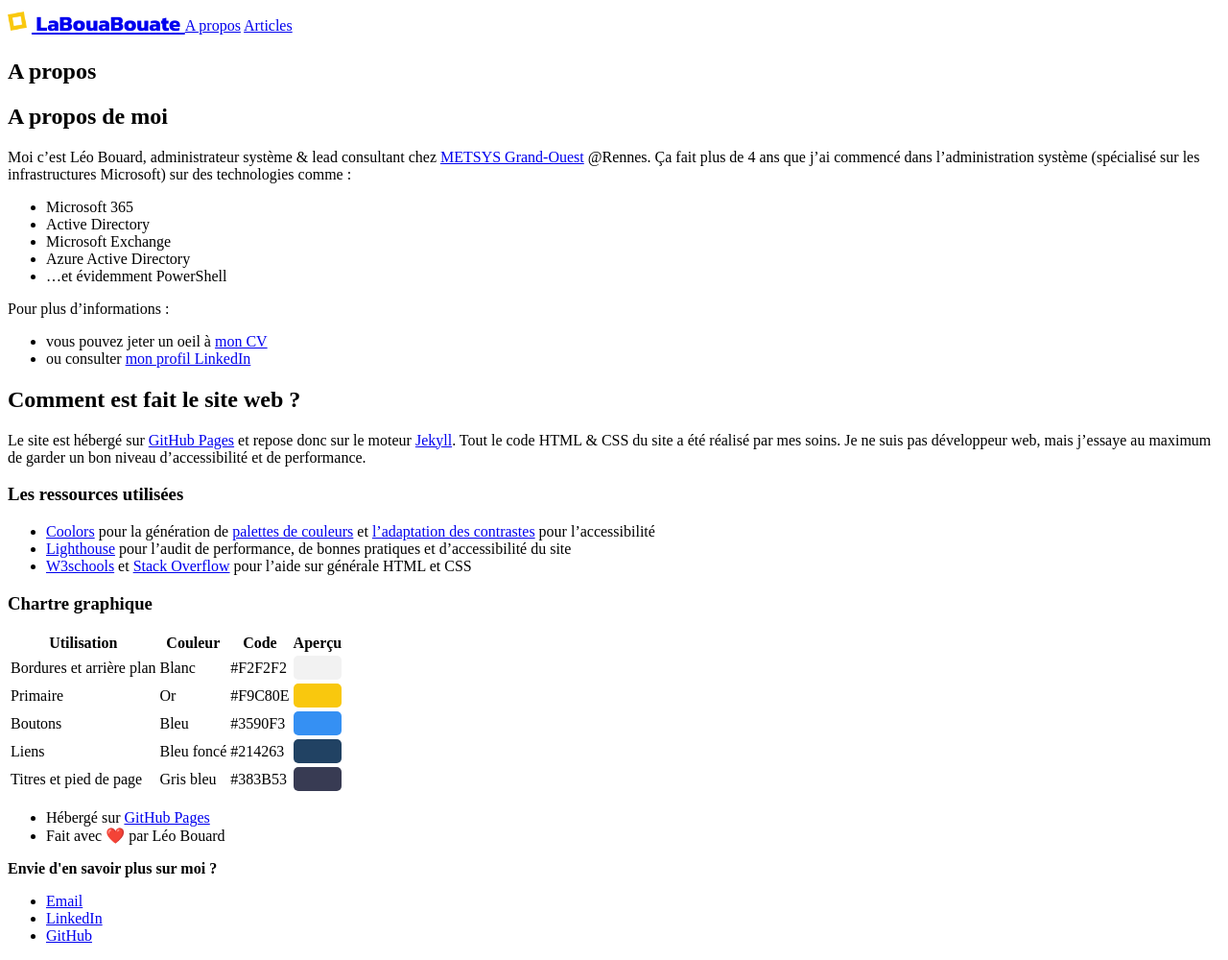
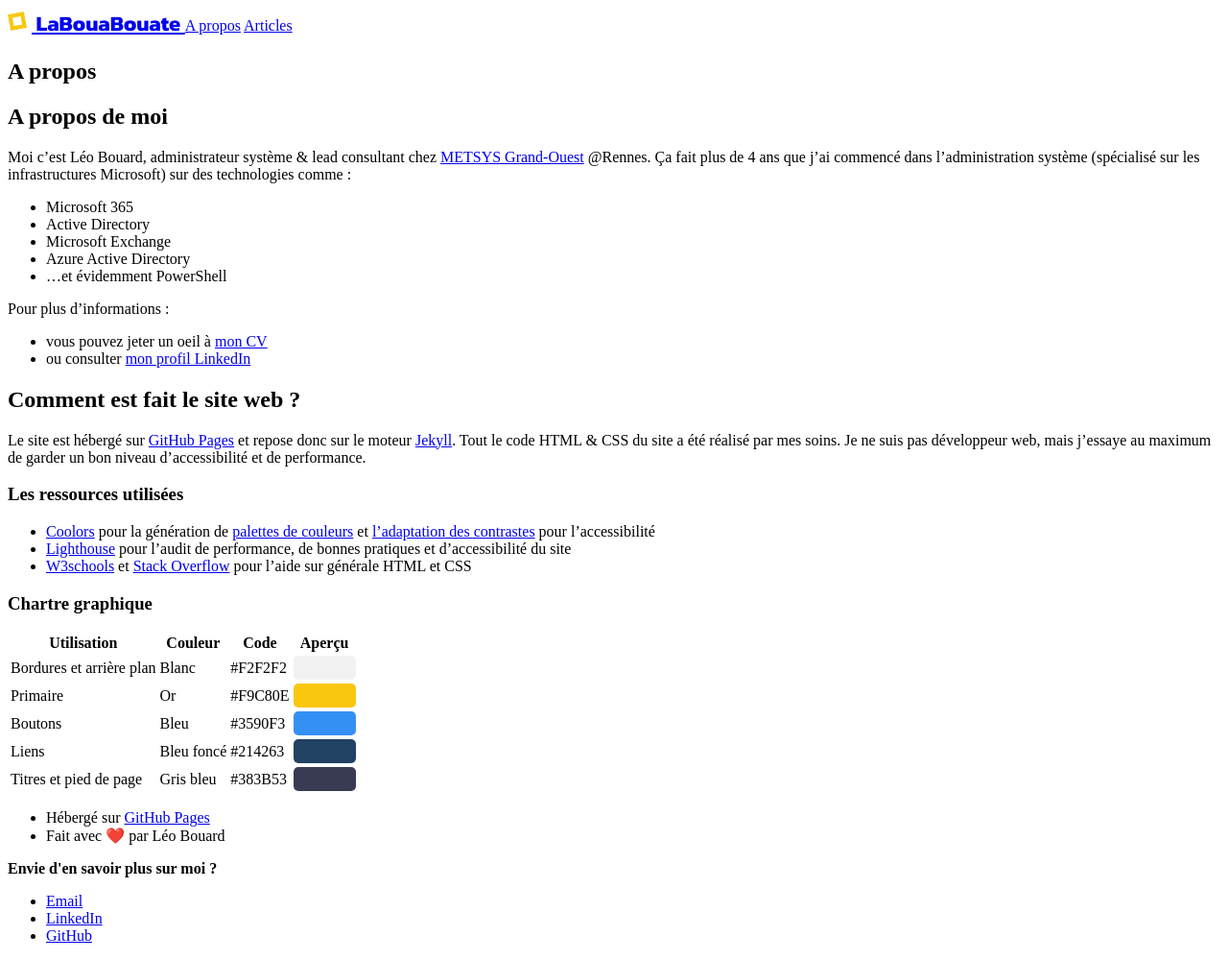
Before and after one commit to leobouard/leobouard.github.io, a Jekyll site: the page built from about.md, in a window 1280 px wide. Shown: the whole page at 96% size. Built offline with Jekyll 4.4.1, drawn with Linux system fonts in a browser that asks for light colours; our own code applies the rules of GitHub Pages for plain Markdown files.

Commit message:
Mise à jour tableau

```diff
--- a/about.md
+++ b/about.md
@@ -45,31 +45,31 @@ Le site est hébergé sur [GitHub Pages](https://docs.github.com/en/pages) et re
       <td>Bordures et arrière plan</td>
       <td>Blanc</td>
       <td>#F2F2F2</td>
-      <td><div style="width: 50px; height: 25px; background-color: #F2F2F2; border-radius: 5px;"></div></td>
+      <td><div style="width: 65px; height: 25px; background-color: #F2F2F2; border-radius: 5px;"></div></td>
     </tr>
     <tr>
       <td>Primaire</td>
       <td>Or</td>
       <td>#F9C80E</td>
-      <td><div style="width: 50px; height: 25px; background-color: #F9C80E; border-radius: 5px;"></div></td>
+      <td><div style="width: 65px; height: 25px; background-color: #F9C80E; border-radius: 5px;"></div></td>
     </tr>
     <tr>
       <td>Boutons</td>
       <td>Bleu</td>
       <td>#3590F3</td>
-      <td><div style="width: 50px; height: 25px; background-color: #3590F3; border-radius: 5px;"></div></td>
+      <td><div style="width: 65px; height: 25px; background-color: #3590F3; border-radius: 5px;"></div></td>
     </tr>
     <tr>
       <td>Liens</td>
       <td>Bleu foncé</td>
       <td>#214263</td>
-      <td><div style="width: 50px; height: 25px; background-color: #214263; border-radius: 5px;"></div></td>
+      <td><div style="width: 65px; height: 25px; background-color: #214263; border-radius: 5px;"></div></td>
     </tr>
     <tr>
       <td>Titres et pied de page</td>
       <td>Gris bleu</td>
       <td>#383B53</td>
-      <td><div style="width: 50px; height: 25px; background-color: #383B53; border-radius: 5px;"></div></td>
+      <td><div style="width: 65px; height: 25px; background-color: #383B53; border-radius: 5px;"></div></td>
     </tr>
   </tbody>
 </table>
```
